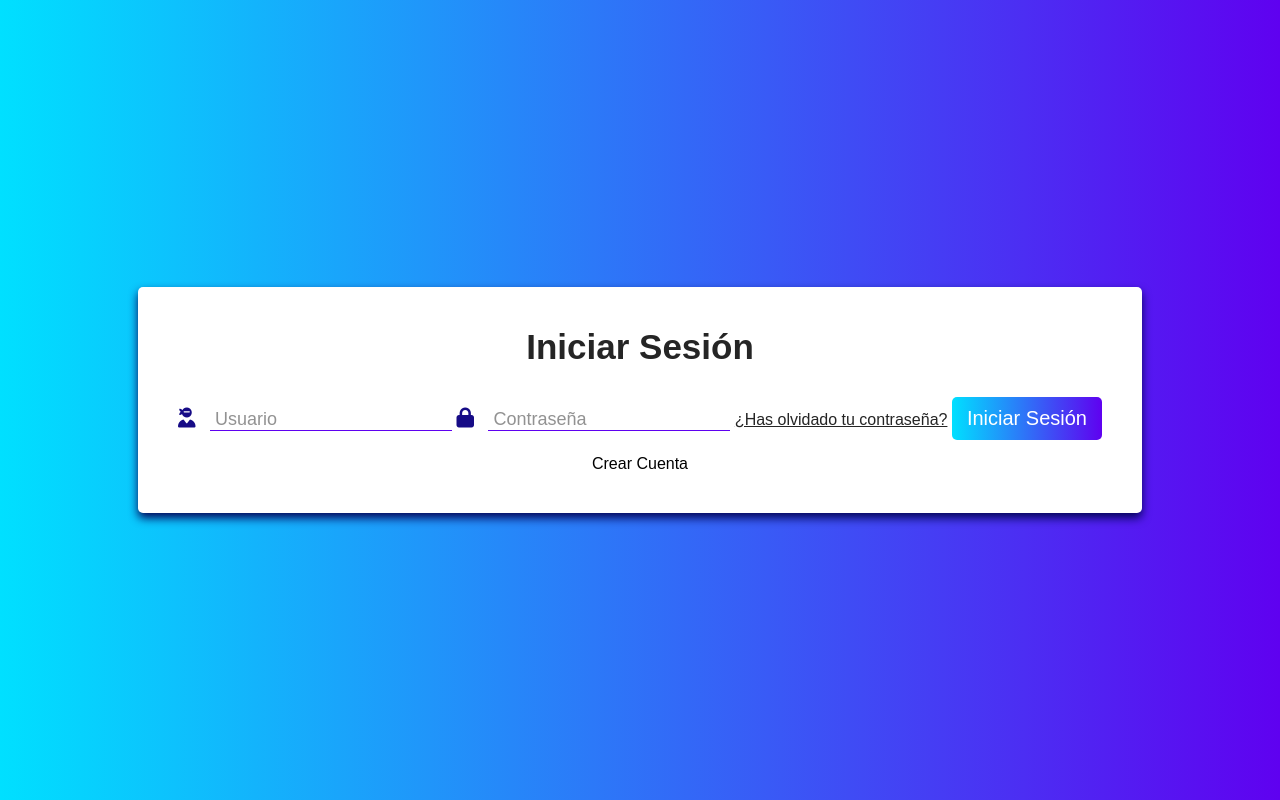
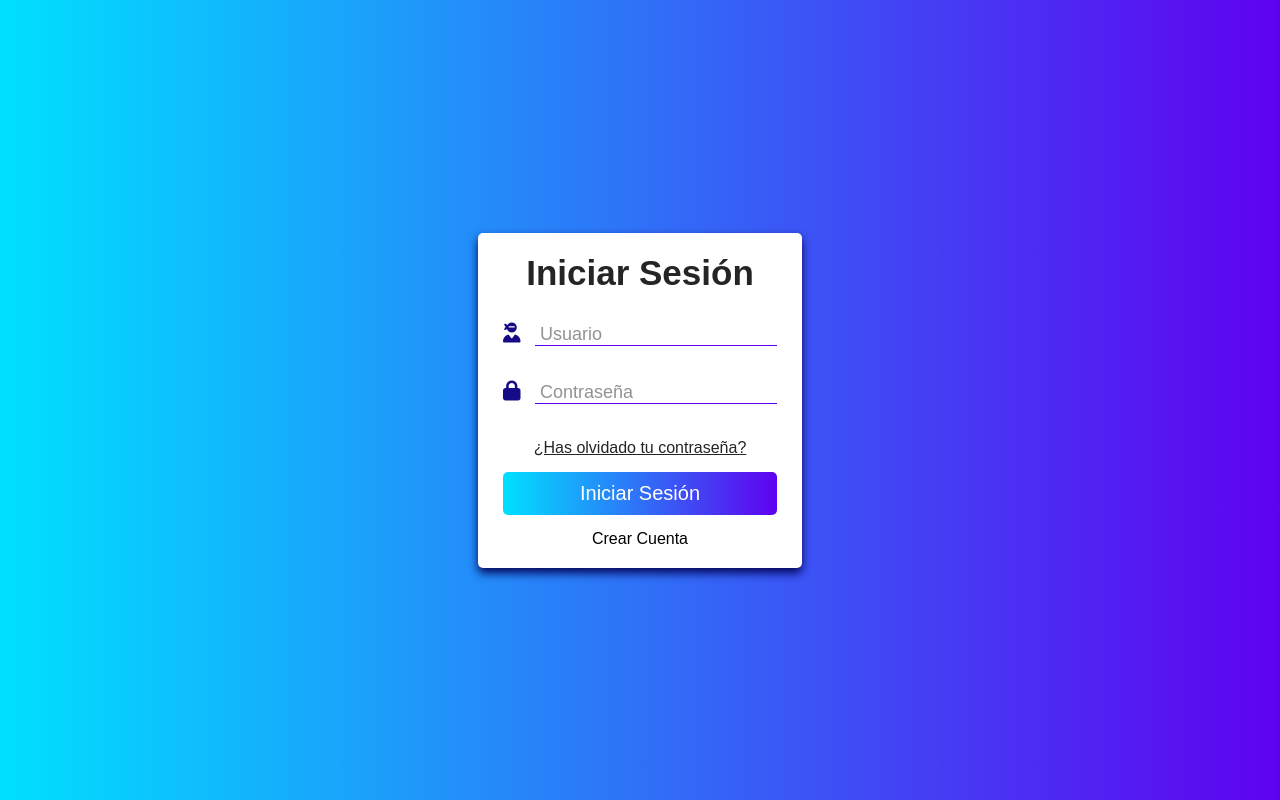
Before and after one commit to LuisRamosRobles/web, a PHP site: page /html/index.html in a window 1280 px wide. Run offline with PHP 8.4, Linux system fonts and the light colour scheme; some libraries are stand-ins or nearby versions.

Commit message:
Arreglado la parte del Login

```diff
--- a/css/styles.css
+++ b/css/styles.css
@@ -7,12 +7,12 @@
 
 body {
     display: flex;
-    flex-direction: column;
     align-items: center;
     justify-content: center;
     min-height: 100vh;
     background: linear-gradient(to right, #00E0FF, #5F01F0);
 }
+
 
 form {
     display: flex;
@@ -59,10 +59,7 @@
     margin-bottom: 15px;
 }
 
-form #crear {
-    color:#252525;
-    margin-top: 20px;
-}
+
 
 form .boton {
     color: #fff;
@@ -75,11 +72,13 @@
     border-radius: 5px;
 }
 
-.formulario {
-    padding: 40px;
+
+
+.formulario-register {
+
     display: none;
 }
 
-.formulario:nth-child(1){
+.contenedor-form .formulario:nth-child(1){
     display: block;
 }
--- a/html/index.html
+++ b/html/index.html
@@ -12,8 +12,8 @@
         crossorigin="anonymous" referrerpolicy="no-referrer" />
     </head>
     <body>
-        <div class="contenedor">
-        <form method="post" action="../main.php" class="formulario">
+        <div class="contenedor-form">
+            <form method="post" action="../main.php" class="formulario-login">
 
                 <h1 class="título">Iniciar Sesión</h1>
                 <label>
@@ -32,9 +32,8 @@
                     <span>Crear Cuenta</span>
                 </div>
             </form>
-    </div>
-    <div class="formulario">
-        <form method="post" action="../main.php" class="contenedor">
+
+            <form method="post" action="../main.php" class="formulario-register">
 
                 <h1 class="título">Registrarse</h1>
                 <label>
--- a/js/main.js
+++ b/js/main.js
@@ -1,10 +1,19 @@
 $('.toggle').click(function(){
-    $('.formulario').animate({
+    $('.formulario-register').animate({
         height: "toggle",
         'padding-top': 'toggle',
         'padding-bottom': 'toggle',
         opacity: 'toggle'
-    });
+    }, "slow");
+});
+
+$('.toggle').click(function(){
+    $('.formulario-login').animate({
+        height: "toggle",
+        'padding-top': 'toggle',
+        'padding-bottom': 'toggle',
+        opacity: 'toggle'
+    }, "slow");
 });
 
 const username = document.getElementById('username')
```
Lines whose indentation alone changed are shown as unchanged.
